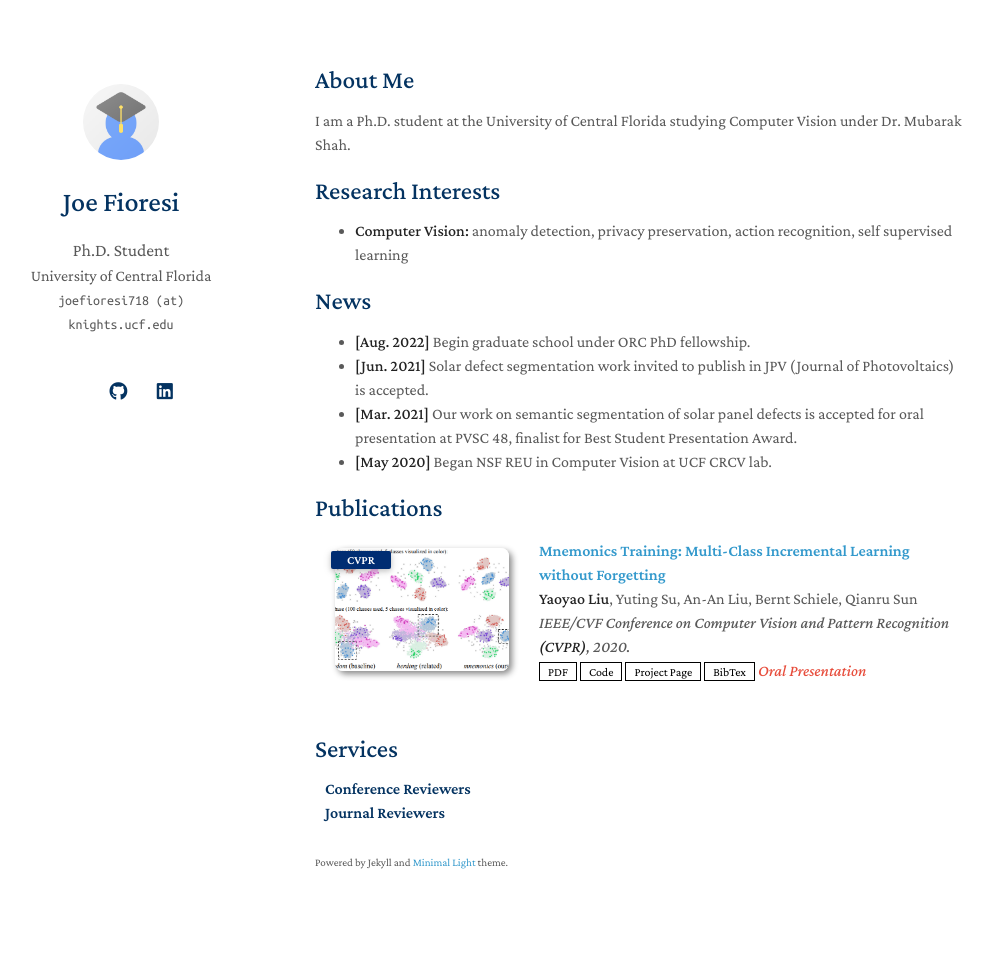
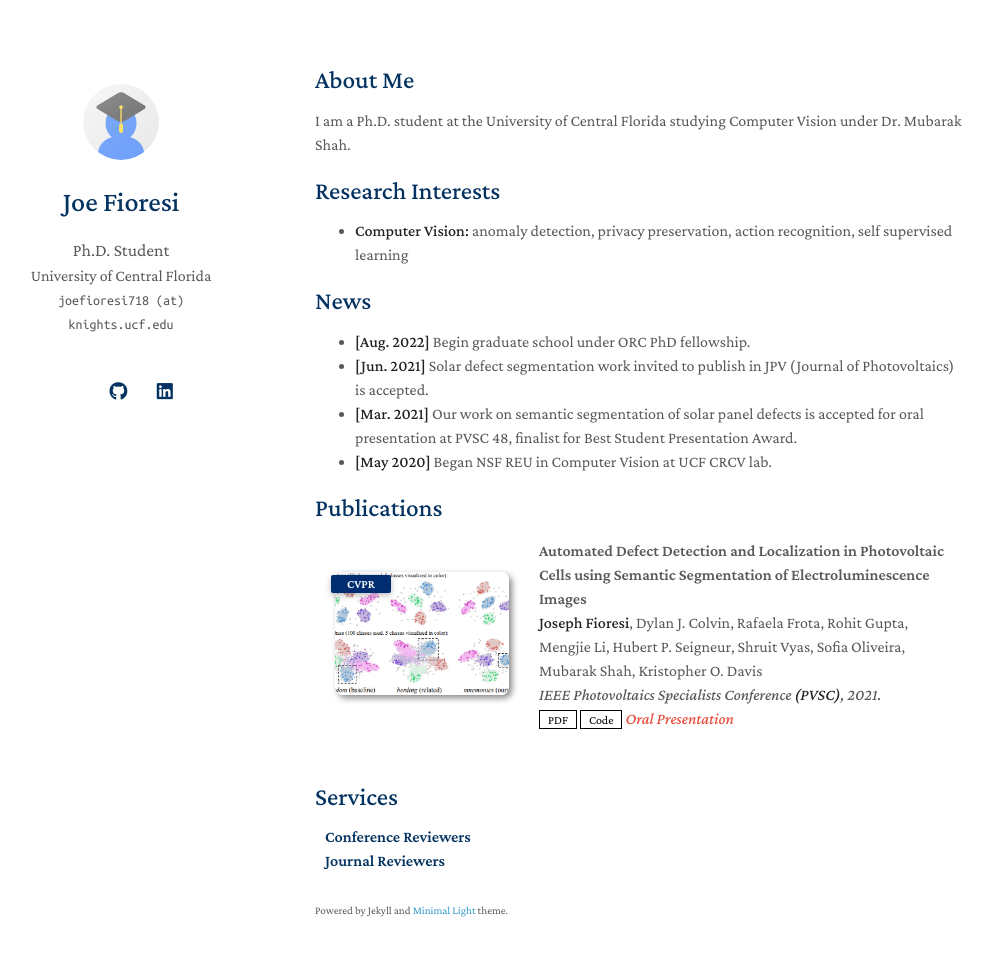
Before and after one commit to joefioresi718/joefioresi718.github.io, a Jekyll site: the page built from index.md, in a window 1280 px wide and 991 px high. Shown: the top 956 px of the window, without its empty margins (155-1147 px from the left). Built offline with Jekyll 4.4.1, drawn with Linux system fonts in a browser that asks for light colours; nearby versions of some CDN libraries; a style sheet for code colours, icons or effects is not loaded; our own code applies the rules of GitHub Pages for plain Markdown files.

Commit message:
Update publications.md

```diff
--- a/_includes/publications.md
+++ b/_includes/publications.md
@@ -12,14 +12,14 @@
   </div>
 
   <div class="col-sm-9" style="position: relative;padding-right: 15px;padding-left: 20px;">
-    <div class="title"><a href="https://arxiv.org/pdf/2002.10211.pdf">Mnemonics Training: Multi-Class Incremental Learning without Forgetting</a></div>
-    <div class="author"><strong>Yaoyao Liu</strong>, Yuting Su, An-An Liu, Bernt Schiele, Qianru Sun</div>
-    <div class="periodical"><em>IEEE/CVF Conference on Computer Vision and Pattern Recognition <strong>(CVPR)</strong>, 2020.</em></div>
+    <div class="title"><a href="https://drive.google.com/file/d/1QVVEO_epzCpXo0asRvxnykUe8F-JuIfG/view"></a>Automated Defect Detection and Localization in Photovoltaic Cells using Semantic Segmentation of Electroluminescence Images</div>
+    <div class="author"><strong>Joseph Fioresi</strong>, Dylan J. Colvin, Rafaela Frota, Rohit Gupta, Mengjie Li, Hubert P. Seigneur, Shruit Vyas, Sofia Oliveira, Mubarak Shah, Kristopher O. Davis</div>
+    <div class="periodical"><em>IEEE Photovoltaics Specialists Conference <strong>(PVSC)</strong>, 2021.</em></div>
     <div class="links">
-      <a href="https://arxiv.org/pdf/2002.10211.pdf" class="btn btn-sm z-depth-0" role="button" target="_blank" style="font-size:12px;">PDF</a>
-      <a href="https://github.com/yaoyao-liu/mnemonics" class="btn btn-sm z-depth-0" role="button" target="_blank" style="font-size:12px;">Code</a>
-      <a href="https://class-il.mpi-inf.mpg.de/mnemonics/" class="btn btn-sm z-depth-0" role="button" target="_blank" style="font-size:12px;">Project Page</a>
-      <a href="https://dblp.uni-trier.de/rec/conf/cvpr/LiuSLSS20.html?view=bibtex" class="btn btn-sm z-depth-0" role="button" target="_blank" style="font-size:12px;">BibTex</a>
+      <a href="https://drive.google.com/file/d/1QVVEO_epzCpXo0asRvxnykUe8F-JuIfG/view" class="btn btn-sm z-depth-0" role="button" target="_blank" style="font-size:12px;">PDF</a>
+      <a href="https://github.com/ucf-photovoltaics/UCF-EL-Defect" class="btn btn-sm z-depth-0" role="button" target="_blank" style="font-size:12px;">Code</a>
+<!--       <a href="https://class-il.mpi-inf.mpg.de/mnemonics/" class="btn btn-sm z-depth-0" role="button" target="_blank" style="font-size:12px;">Project Page</a> -->
+<!--       <a href="https://dblp.uni-trier.de/rec/conf/cvpr/LiuSLSS20.html?view=bibtex" class="btn btn-sm z-depth-0" role="button" target="_blank" style="font-size:12px;">BibTex</a> -->
       <strong><i style="color:#e74d3c">Oral Presentation</i></strong>
     </div>
   </div>
```
